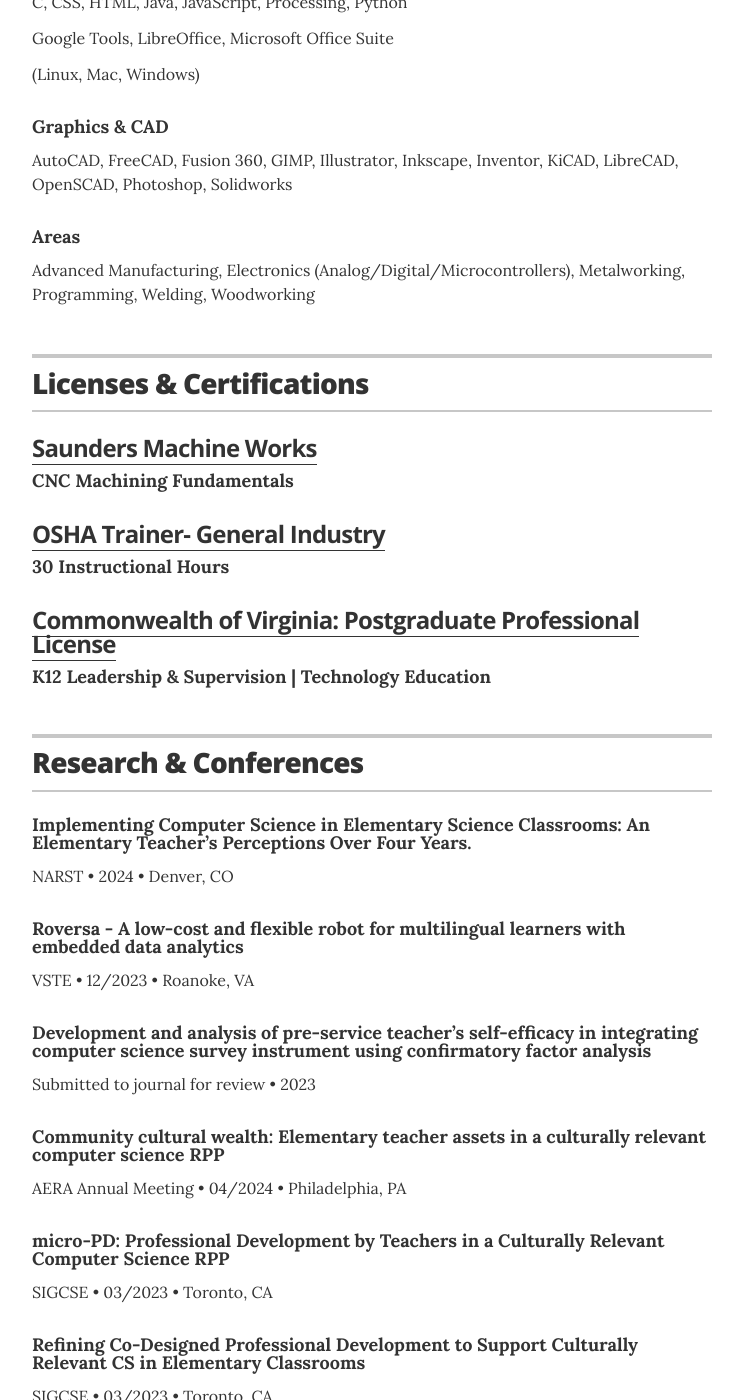
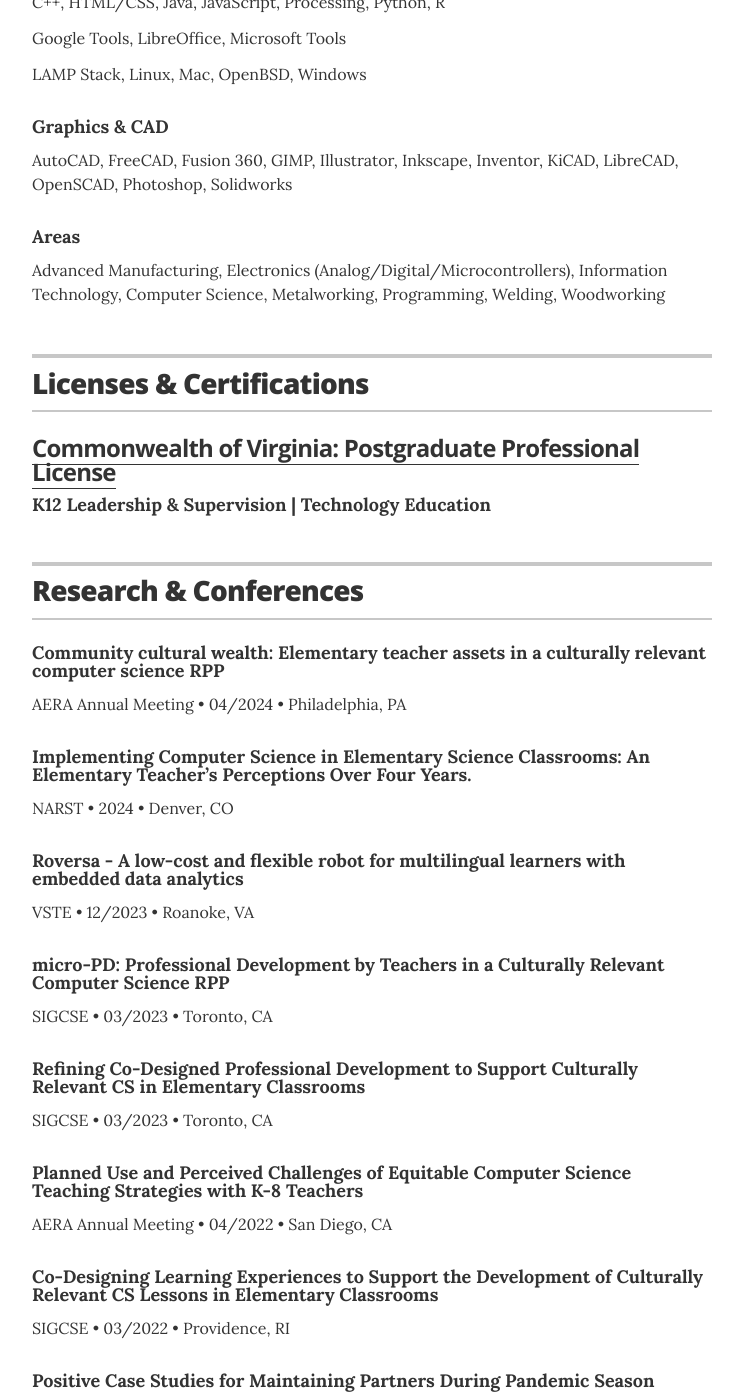
Before and after one commit to eabredder/eabredder.github.io, a Jekyll site: the page built from index.html, in a window 1280 px wide and 1400 px high, scrolled down 3669 px. Shown: the whole window, without its empty margins (268-1011 px from the left). Built offline with Jekyll 4.4.1, drawn with Linux system fonts in a browser that asks for light colours; some of the changed text lies outside the part shown.

Commit message:
Update resume.html

```diff
--- a/_layouts/resume.html
+++ b/_layouts/resume.html
@@ -50,7 +50,7 @@
         <div class="resume-item" itemscope itemprop="worksFor" itemtype="http://schema.org/CollegeOrUniversity">
           <h3 class="resume-item-title" itemprop="name">University of Virginia</h3>
           <h4 class="resume-item-details" itemprop="description">Ph.D., STEM Education </h4>
-          <p class="resume-item-copy">Expected: 2024</p>
+          <p class="resume-item-copy">Expected: Summer 2024</p>
         </div>
 
         <div class="resume-item" itemscope itemprop="worksFor" itemtype="http://schema.org/CollegeOrUniversity">
@@ -204,9 +204,9 @@
 
         <div class="resume-item">
           <h4 class="resume-item-details">Computer</h4>
-          <p class="resume-item-copy">C, CSS, HTML, Java, JavaScript, Processing, Python</p>
-          <p class="resume-item-copy">Google Tools, LibreOffice, Microsoft Office Suite </p>
-          <p class="resume-item-copy">(Linux, Mac, Windows)</p>
+          <p class="resume-item-copy">C++, HTML/CSS, Java, JavaScript, Processing, Python, R</p>
+          <p class="resume-item-copy">Google Tools, LibreOffice, Microsoft Tools</p>
+          <p class="resume-item-copy">LAMP Stack, Linux, Mac, OpenBSD, Windows</p>
         </div>
 
         <div class="resume-item">
@@ -216,7 +216,7 @@
 
         <div class="resume-item">
           <h4 class="resume-item-details">Areas</h4>
-          <p class="resume-item-copy">Advanced Manufacturing, Electronics (Analog/Digital/Microcontrollers), Metalworking, Programming, Welding, Woodworking</p>
+          <p class="resume-item-copy">Advanced Manufacturing, Electronics (Analog/Digital/Microcontrollers), Information Technology, Computer Science, Metalworking, Programming, Welding, Woodworking</p>
         </div>
 
       </section>
@@ -231,13 +231,13 @@
         <header class="section-header">
           <h2>Licenses & Certifications</h2>
         </header>
-
+<!--
         <div class="resume-item">
           <h3 class="resume-item-title"><a href="images/Scanned_20181215-1616.pdf" target="_blank">Saunders Machine Works</a></h3>
           <h4 class="resume-item-details">CNC Machining Fundamentals</h4>
           <p class="resume-item-copy"></p>
         </div>
- <!--
+
         <div class="resume-item">
           <h3 class="resume-item-title"><a href="images/Scanned_20181215-1614.pdf" target="_blank">MSI MT1 Certification</a></h3>
           <h4 class="resume-item-details">MT1 Trainer</h4>
@@ -249,13 +249,13 @@
           <h4 class="resume-item-details">Certified Trainer</h4>
           <p class="resume-item-copy"></p>
         </div>
--->
+
         <div class="resume-item">
           <h3 class="resume-item-title"><a href="images/OSHAGI-Trainer.pdf" target="_blank">OSHA Trainer- General Industry</a></h3>
           <h4 class="resume-item-details">30 Instructional Hours</h4>
           <p class="resume-item-copy"></p>
         </div>
- <!--
+
         <div class="resume-item">
           <h3 class="resume-item-title"><a href="images/Certificate_STA-SMSCP1A-10006719.pdf" target="_blank">Siemens Mechatronics Systems</a></h3>
           <h4 class="resume-item-details">Instructor Level I</h4>
@@ -281,6 +281,11 @@
         </header>
 
         <div class="resume-item">
+          <h4 class="resume-item-details" itemprop="award">Community cultural wealth: Elementary teacher assets in a culturally relevant computer science RPP</h4>
+          <p class="resume-item-copy">AERA Annual Meeting &bull; 04/2024 &bull; Philadelphia, PA</p>
+        </div>
+
+        <div class="resume-item">
           <h4 class="resume-item-details" itemprop="award">Implementing Computer Science in Elementary Science Classrooms: An Elementary Teacher’s Perceptions Over Four Years.</h4>
           <p class="resume-item-copy">NARST &bull; 2024 &bull; Denver, CO</p>
         </div>
@@ -289,17 +294,12 @@
           <h4 class="resume-item-details" itemprop="award">Roversa - A low-cost and flexible robot for multilingual learners with embedded data analytics</h4>
           <p class="resume-item-copy">VSTE &bull; 12/2023 &bull; Roanoke, VA</p>
         </div>
-
+<!--
         <div class="resume-item">
           <h4 class="resume-item-details" itemprop="award">Development and analysis of pre-service teacher’s self-efficacy in integrating computer science survey instrument using confirmatory factor analysis</h4>
           <p class="resume-item-copy">Submitted to journal for review &bull; 2023</p>
         </div>
-
-        <div class="resume-item">
-          <h4 class="resume-item-details" itemprop="award">Community cultural wealth: Elementary teacher assets in a culturally relevant computer science RPP</h4>
-          <p class="resume-item-copy">AERA Annual Meeting &bull; 04/2024 &bull; Philadelphia, PA</p>
-        </div>
-
+-->
         <div class="resume-item">
           <h4 class="resume-item-details" itemprop="award">micro-PD: Professional Development by Teachers in a Culturally Relevant Computer Science RPP</h4>
           <p class="resume-item-copy">SIGCSE &bull; 03/2023 &bull; Toronto, CA</p>
```
